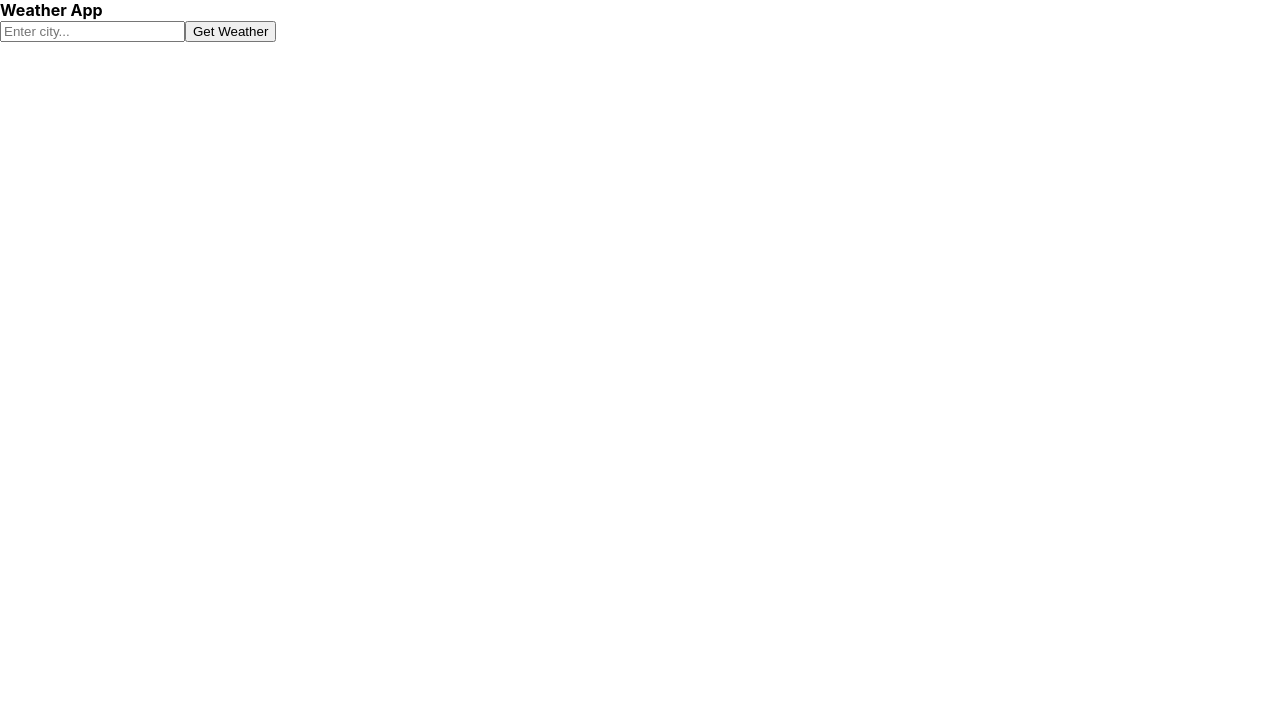
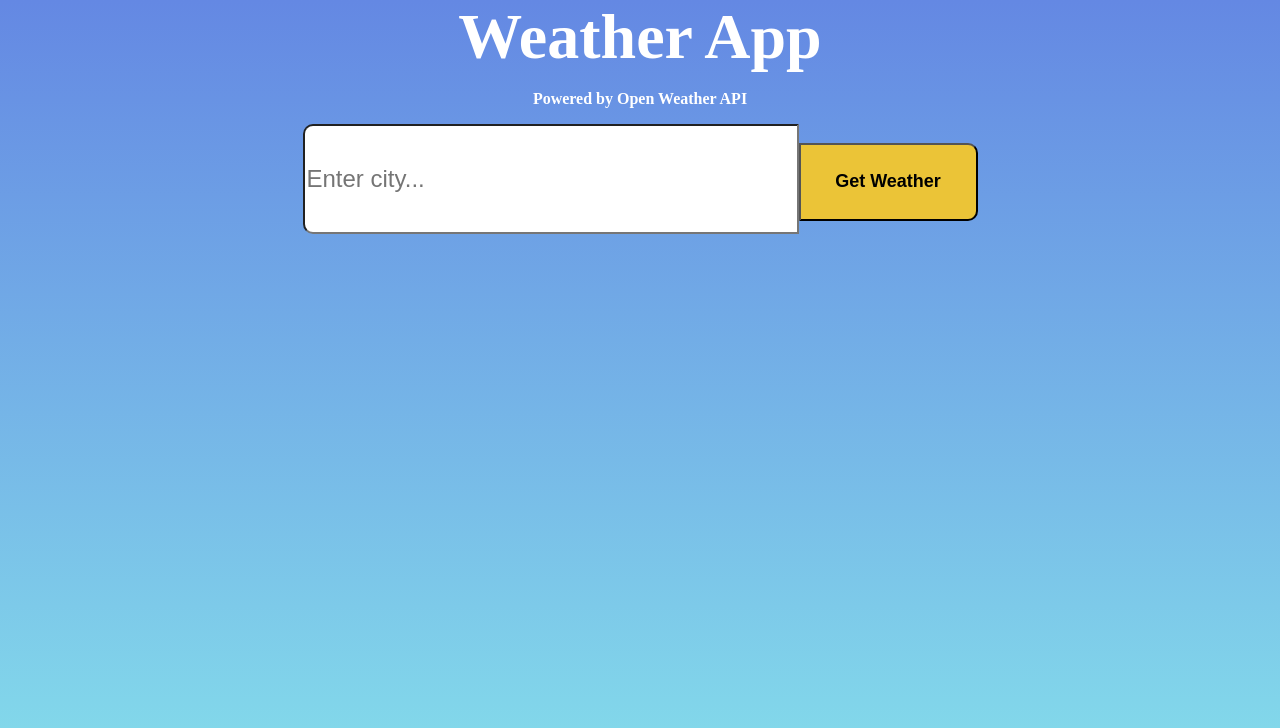
Before and after one commit to Dusch4593/weather-app, a React (Create React App) app: page / in a window 1280 px wide. Shown: the top 728 px of the page. Built offline with nearby package versions, Linux system fonts and the light colour scheme.

Commit message:
Began work on data display and styling

```diff
--- a/src/App.css
+++ b/src/App.css
@@ -7,10 +7,50 @@
   pointer-events: none;
 }
 
+body {
+  text-align: center;
+  background: linear-gradient(#6488E3, #85DFEB);
+  background-repeat: no-repeat;
+  background-attachment: fixed;
+}
+
 @media (prefers-reduced-motion: no-preference) {
   .App-logo {
     animation: App-logo-spin infinite 20s linear;
   }
+}
+
+#header_text {
+  font-size: 64px;
+  font-family: Rajdhani;
+  color: #fff;
+}
+
+#sub_header_text {
+  font-family: Rajdhani;
+  font-weight: bold;
+  color: #fff;
+}
+
+#search_bar {
+  height: 4.35em;
+  width: 488px;
+  border-top-left-radius: 10px;
+  border-bottom-left-radius: 10px;
+}
+
+input[type="text"] {
+  font-size: 24px;
+}
+
+#current_weather_btn {
+  height: 4.35em;
+  width: 179px;
+  font-size: 18px;
+  font-weight: bold;
+  background: #EBC437;
+  border-top-right-radius: 10px;
+  border-bottom-right-radius: 10px;
 }
 
 .App-header {
@@ -36,3 +76,9 @@
     transform: rotate(360deg);
   }
 }
+
+.currentWeatherCard {
+  text-align: left;
+  border-top: solid 2px;
+  font-size: 24px;
+}
--- a/src/App.js
+++ b/src/App.js
@@ -34,7 +34,7 @@ class App extends React.Component {
     this.setState({loading: true, });
     fetchCurrentWeather(search_query)
       .then((currentWeatherData) => {
-        this.setState({currentWeatherData,})
+        this.setState({data:{currentWeatherData,}})
       })
     fetchForecast(search_query)
       .then((forecastData) => {
@@ -42,11 +42,13 @@ class App extends React.Component {
       })
 
   }
+
   render() {
 
     return (
       <div className="main-wrapper">
         <header id="header_text"><strong>Weather App</strong></header>
+        <p id="sub_header_text">Powered by Open Weather API</p>
         <SearchBar
           onChange={(event) => this.handleChange(event)}
           search_query={this.state.search_query}
--- a/src/components/Current_Weather.js
+++ b/src/components/Current_Weather.js
@@ -1,14 +1,43 @@
 import React from 'react';
+import kelvinToFahrenheit from '../kelvinToFahrenheit.js'
 
 export default class CurrentWeather extends React.Component {
   render() {
-    const {city,} = this.props;
-    return (
-      <div className="currentWeatherCard">
-        <div className="city">
-          <h3>{city}</h3>
+    let {
+      city,
+      temp,
+      hiTemp,
+      lowTemp,
+      description,
+      icon
+    } = this.props;
+
+    if(temp !== undefined) {
+      //temp = ((temp-273.15)* (9/5) + 32).toFixed(2);
+      temp = kelvinToFahrenheit(temp).toFixed(2);
+      hiTemp = kelvinToFahrenheit(hiTemp).toFixed(2);
+      lowTemp = kelvinToFahrenheit(lowTemp).toFixed(2);
+      let iconLink = "http://openweathermap.org/img/w/" + icon + ".png"
+      return (
+        <div className="currentWeatherCard">
+          <div className="city">
+            {city}
+          </div>
+          <div className="temp">
+            {temp}&#730;
+          </div>
+          <div className="hiLowTemps">
+            High: {hiTemp}&#730; | Low: {lowTemp}&#730;
+          </div>
+          <div className="weatherIcon">
+            <img src={iconLink}/>
+          </div>
+          <div className="description">
+            {description}
+          </div>
         </div>
-      </div>
-    )
+      )
+    }
+    return (null)
   }
 }
--- a/src/components/SearchBar.js
+++ b/src/components/SearchBar.js
@@ -3,8 +3,9 @@ import React from 'react';
 export default class SearchBar extends React.Component {
   render(){
     return(
-      <div id="search_bar">
-        <input type="text"
+      <div>
+        <input id="search_bar"
+               type="text"
                value={this.props.search_query}
                onChange={this.props.onChange}
                onKeyPress={(event) => {
--- a/src/components/WeatherCard.js
+++ b/src/components/WeatherCard.js
@@ -5,9 +5,15 @@ import CurrentWeather from "./Current_Weather";
 export default class WeatherCard extends React.Component {
   render() {
     const {data} = this.props
+
     return (
       <CurrentWeather
         city={data.currentWeatherData.city}
+        temp={data.currentWeatherData.temp}
+        hiTemp={data.currentWeatherData.hiTemp}
+        lowTemp={data.currentWeatherData.lowTemp}
+        description={data.currentWeatherData.description}
+        icon={data.currentWeatherData.icon}
       />
     )
   }
--- a/src/fetchForecast.js
+++ b/src/fetchForecast.js
@@ -22,7 +22,10 @@ export default function fetchForecast(query) {
   return fetch(OPEN_WEATHER_MAP_URL)
               .then(res => res.json())
               .then(extractData)
-              .then((data) => {console.log(data)})
+              .then((data) => {
+                console.log(data)
+                return data;
+              })
               .catch(console.log)
 
 };
```
